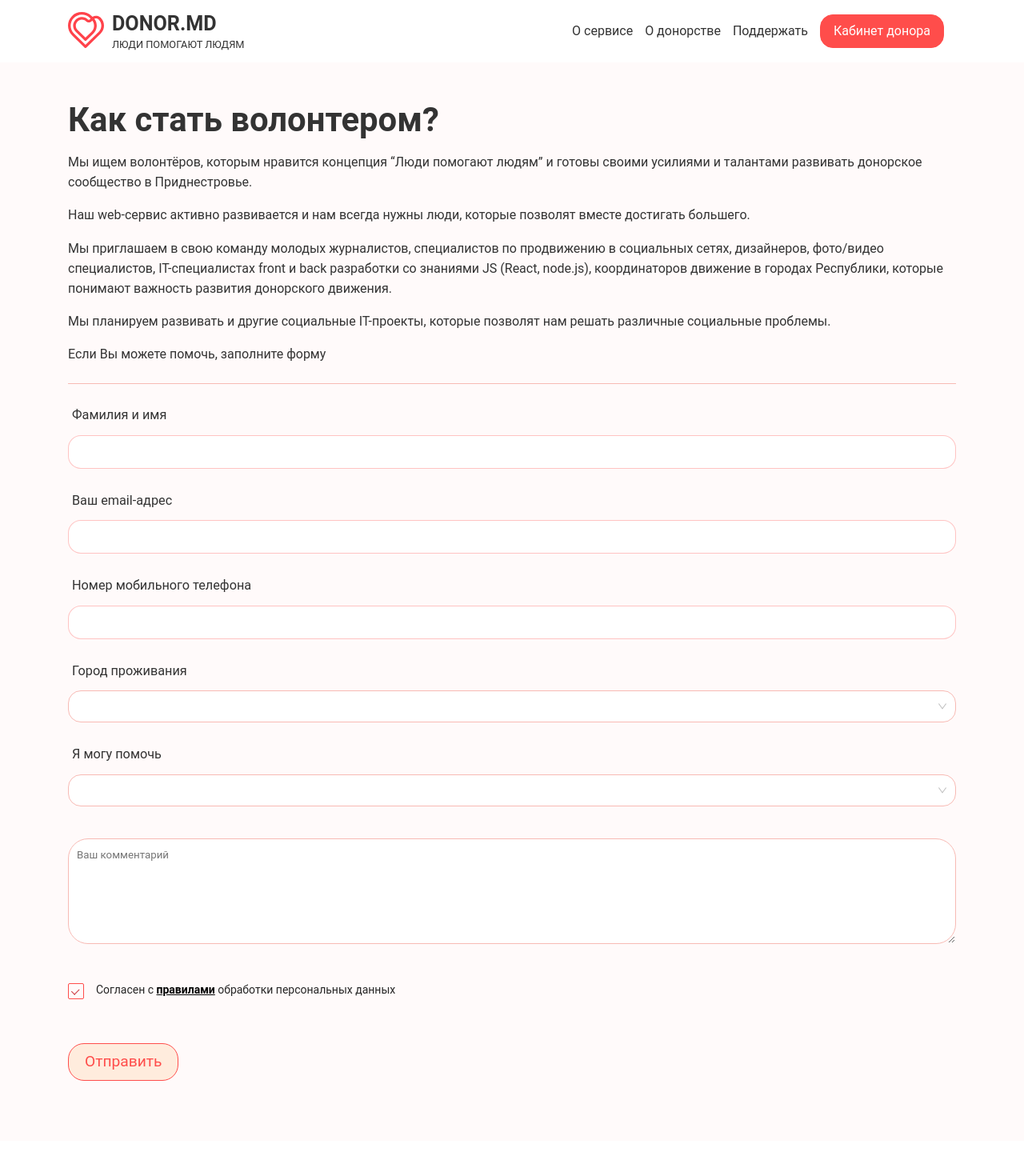
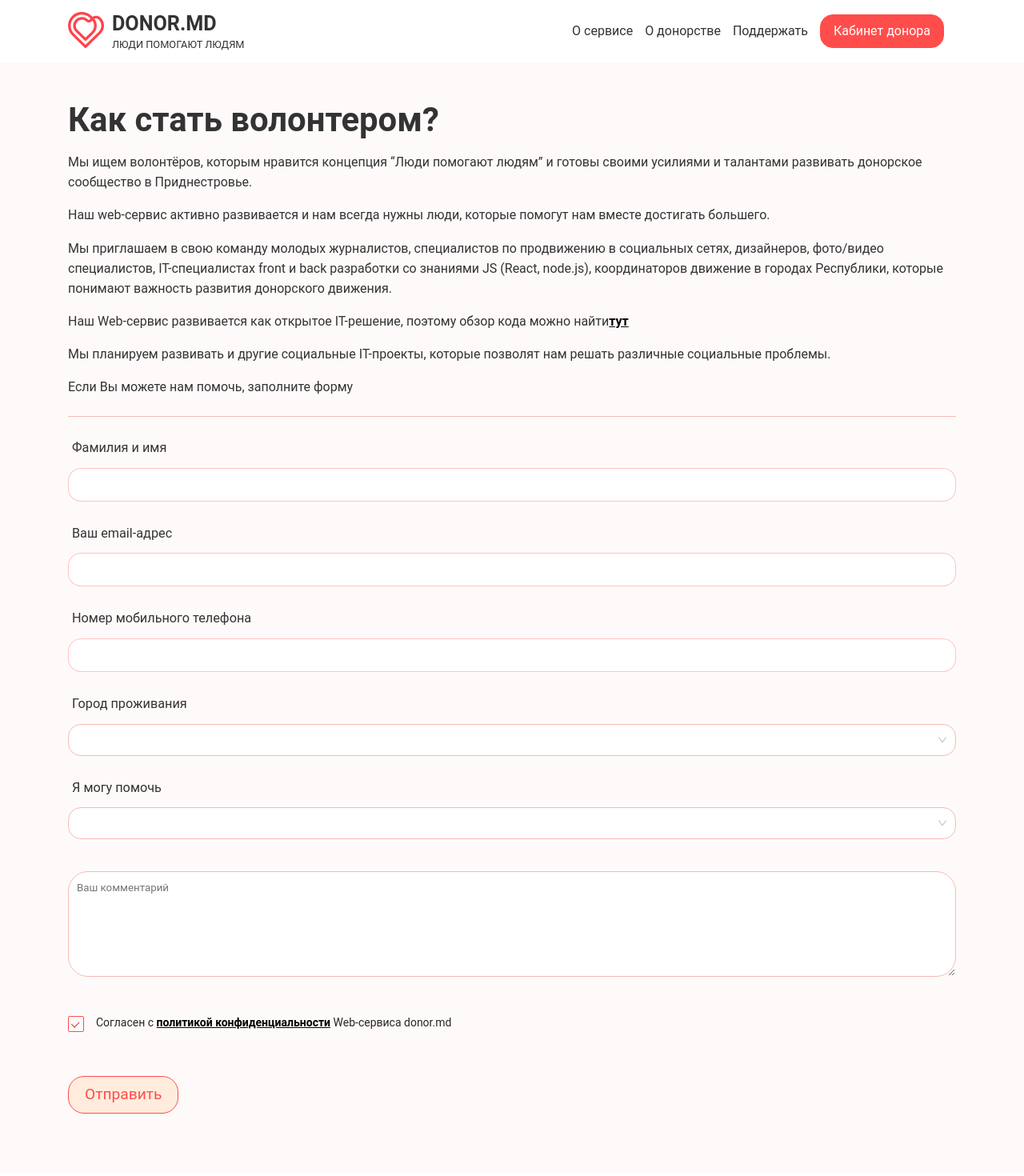
Before and after one commit to Donormd/donor.md-frontend, a Next.js app: page /articles/become-volunteer in a window 1280 px wide. Shown: the top 1470 px of the page at 80% size. Built offline with nearby package versions, Linux system fonts and the light colour scheme.

Commit message:
Update become-volunteer.tsx

```diff
--- a/pages/articles/become-volunteer.tsx
+++ b/pages/articles/become-volunteer.tsx
@@ -37,7 +37,7 @@ const BecomeVolunteerPage: React.FC = (): JSX.Element => {
             усилиями и талантами развивать донорское сообщество в Приднестровье.
           </p>
           <p>
-            Наш web-сервис активно развивается и нам всегда нужны люди, которые позволят вместе
+            Наш web-сервис активно развивается и нам всегда нужны люди, которые помогут нам вместе
             достигать большего.
           </p>
           <p>
@@ -47,10 +47,18 @@ const BecomeVolunteerPage: React.FC = (): JSX.Element => {
             которые понимают важность развития донорского движения.
           </p>
           <p>
+            Наш Web-сервис развивается как открытое IT-решение, поэтому обзор кода можно найти
+          <Link href='/https://github.com/open-priorities/donor.md-frontend' passHref>
+          <StyledLink color='black' underline bold>
+            тут
+          </StyledLink>
+          </Link>
+          </p>
+          <p>
             Мы планируем развивать и другие социальные IT-проекты, которые позволят нам решать
             различные социальные проблемы.
           </p>
-          <p>Если Вы можете помочь, заполните форму</p>
+          <p>Если Вы можете нам помочь, заполните форму</p>
         </article>
         <Divider />
         <Form>
@@ -93,10 +101,10 @@ const BecomeVolunteerPage: React.FC = (): JSX.Element => {
                 Согласен с{' '}
                 <Link href='/'>
                   <StyledLink color='black' bold underline>
-                    правилами
+                   политикой конфиденциальности
                   </StyledLink>
                 </Link>{' '}
-                обработки персональных данных
+                Web-сервиса donor.md
               </p>
             </FormItemCheckbox>
           </FormItem>
```
